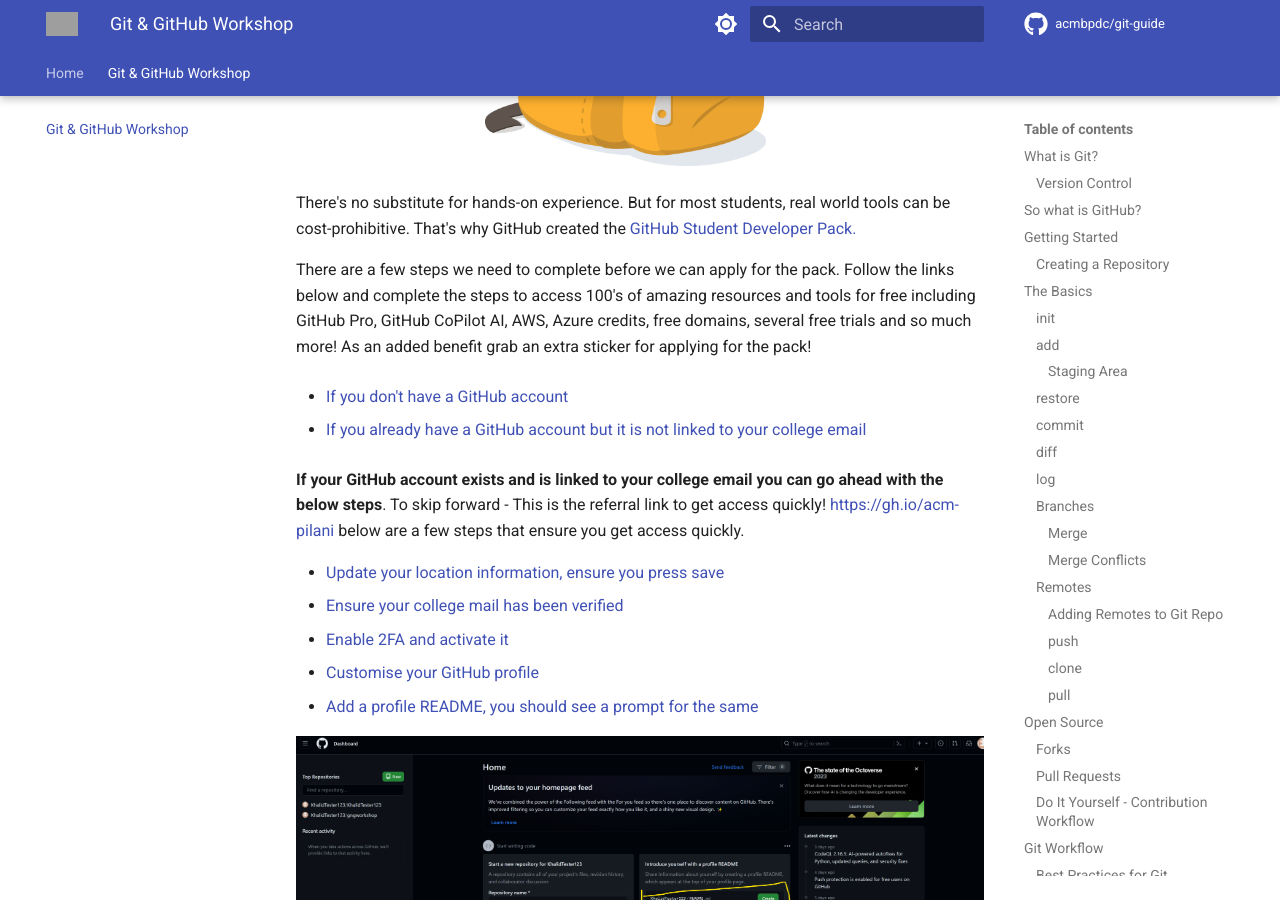
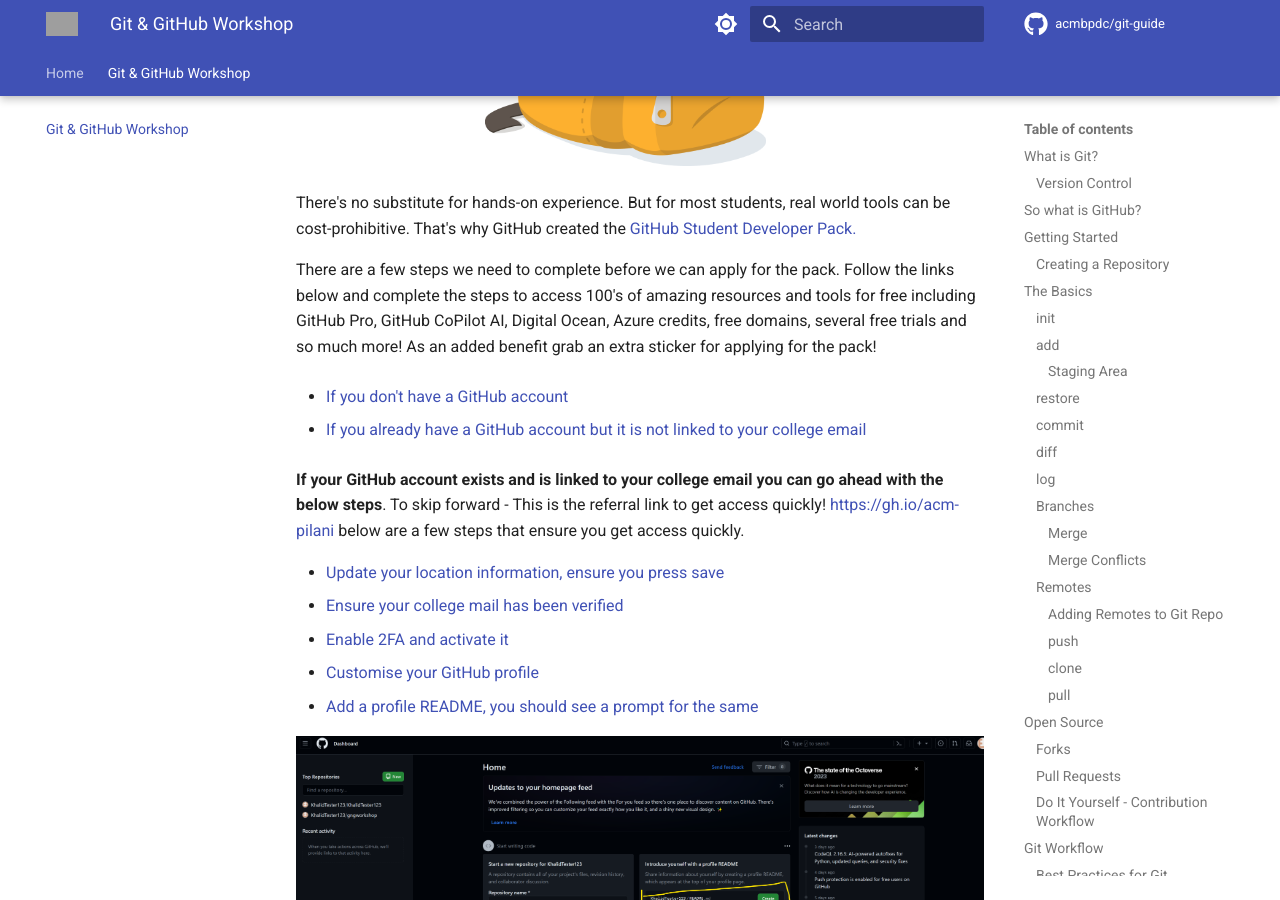
Before and after one commit to acmbpdc/git-guide, an MkDocs documentation site: the page built from docs/workshop.md, in a window 1280 px wide and 900 px high, scrolled down 13994 px. Built offline with MkDocs 1.6.1 and Material for MkDocs 9.7.7, drawn with Linux system fonts in a browser that asks for light colours; comment, search, counter and statistics services are not loaded; grey boxes are pictures that could not be loaded.

Commit message:
update wrong info

```diff
--- a/docs/workshop.md
+++ b/docs/workshop.md
@@ -470,7 +470,7 @@
 
 There's no substitute for hands-on experience. But for most students, real world tools can be cost-prohibitive. That's why GitHub created the [GitHub Student Developer Pack.](https://gh.io/acm-pilani)
 
-There are a few steps we need to complete before we can apply for the pack. Follow the links below and complete the steps to access 100's of amazing resources and tools for free including GitHub Pro, GitHub CoPilot AI, AWS, Azure credits, free domains, several free trials and so much more! As an added benefit grab an extra sticker for applying for the pack!
+There are a few steps we need to complete before we can apply for the pack. Follow the links below and complete the steps to access 100's of amazing resources and tools for free including GitHub Pro, GitHub CoPilot AI, Digital Ocean, Azure credits, free domains, several free trials and so much more! As an added benefit grab an extra sticker for applying for the pack!
 
 - [If you don't have a GitHub account](https://github.com/signup)
 
```
